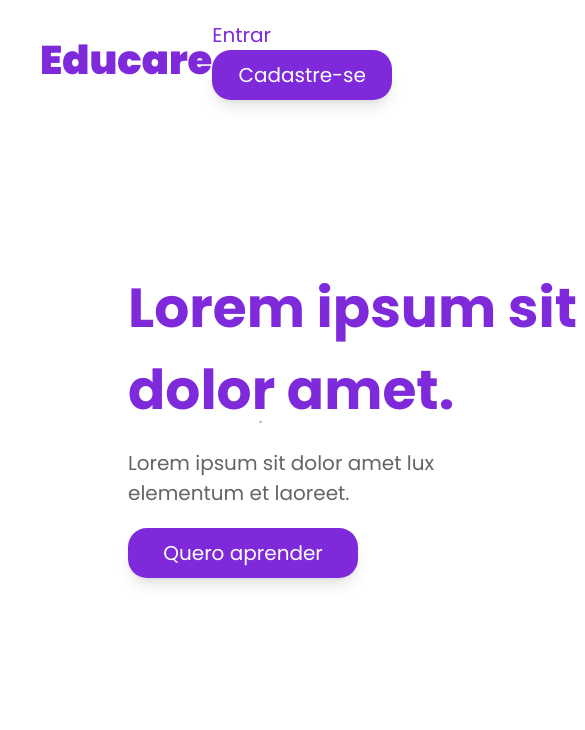
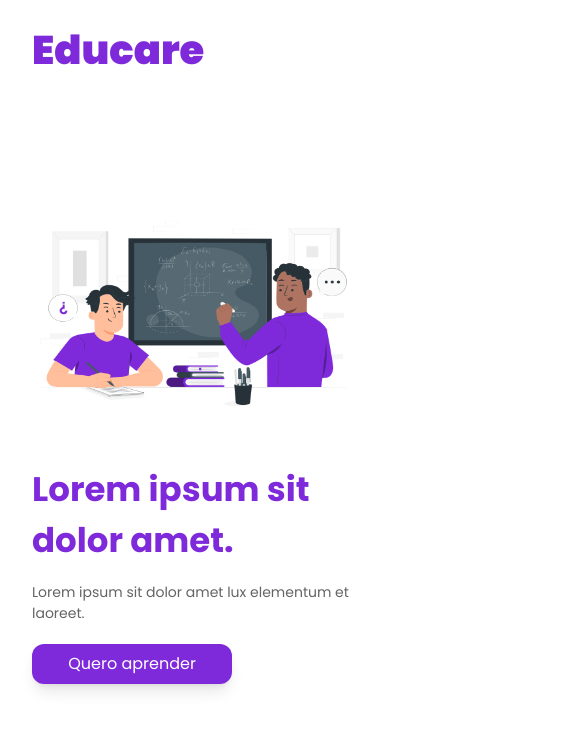
Before and after one commit to tarsojabbes/educare-frontend, a Next.js app: page / in a window 390 px wide. Shown: the top 730 px of the page, 585 px wide, since content can reach past the window. Built offline with nearby package versions, Linux system fonts and the light colour scheme.

Commit message:
Adiciona responsividade a página Index

```diff
--- a/pages/index.tsx
+++ b/pages/index.tsx
@@ -7,9 +7,9 @@ import Image1 from '/assets/principal-main-page.png'
 const Home: NextPage = () => {
   return (
     <div>
-      <nav className="w-full flex justify-between items-center pl-10 pr-10 pt-5 pb-5 absolute">
+      <nav className="w-full flex justify-between items-center pl-8 lg:pl-10 pr-10 pt-5 pb-5 absolute">
         <h1 className="text-[40px] text-[#7E2ADB] font-black">Educare</h1>
-        <div>
+        <div className="hidden md:block">
           <Link href="/login">
             <a className="text-[20px] text-[#7E2ADB] pr-7">
             Entrar
@@ -23,18 +23,18 @@ const Home: NextPage = () => {
         </div>
       </nav>
 
-      <div className='w-full h-screen flex pl-32'>
-        <div className="h-screen w-[50%] flex flex-col justify-center items-start">
-          <h1 className="font-bold text-[55px] text-[#7E2ADB] w-[500px] pb-4">Lorem ipsum sit dolor amet.</h1>
-          <h2 className="text-[20px] text-[#646464] w-[400px] pb-5">Lorem ipsum sit dolor amet lux elementum et laoreet.</h2>
-          <button className="bg-[#7E2ADB] text-white text-[20px] rounded-[19px] w-[230px] h-[50px] shadow-lg">
+      <div className='w-full h-screen flex flex-col-reverse justify-center items-center lg:flex-row pl-8 pr-8 xl:pl-32 xl:pr-32 lg:pl-16 lg:pr-16'>
+        <div className="lg:h-screen h-fit lg:w-[50%] w-[100%] flex flex-col justify-center items-start">
+          <h1 className="font-bold text-[34px] sm:text-[44px] md:text-[55px] text-[#7E2ADB] w-[100%] sm:w-[70%] md:w-[70%] lg:w-[500px] pb-4">Lorem ipsum sit dolor amet.</h1>
+          <h2 className="text-[14px] sm:text-[16px] md:text-[18px] lg:text-[20px] text-[#646464] w-[100%] sm:w-[70%] md:w-[50%] lg:w-[400px] pb-5">Lorem ipsum sit dolor amet lux elementum et laoreet.</h2>
+          <button className="bg-[#7E2ADB] text-white ext-[14px] sm:text-[16px] md:text-[18px] lg:text-[20px] rounded-[12px] md:rounded-[16px] lg:rounded-[19px] w-[200px] md:w-[230px] h-[40px] md:h-[50px] shadow-lg">
           <Link href="/cadastro">
             Quero aprender
           </Link>
           </button>
         </div>
-        <div className="h-screen w-[50%] flex flex-col justify-center items-center pr-32">
-          <Image src={Image1} width="771px" height="720px"/>
+        <div className="lg:h-screen h-fit w-[100%] lg:w-[50%] lg:pt-0 flex flex-row justify-center items-center">
+          <Image src={Image1} width="771px" height="720px" />
           </div>
       </div>
 
```
